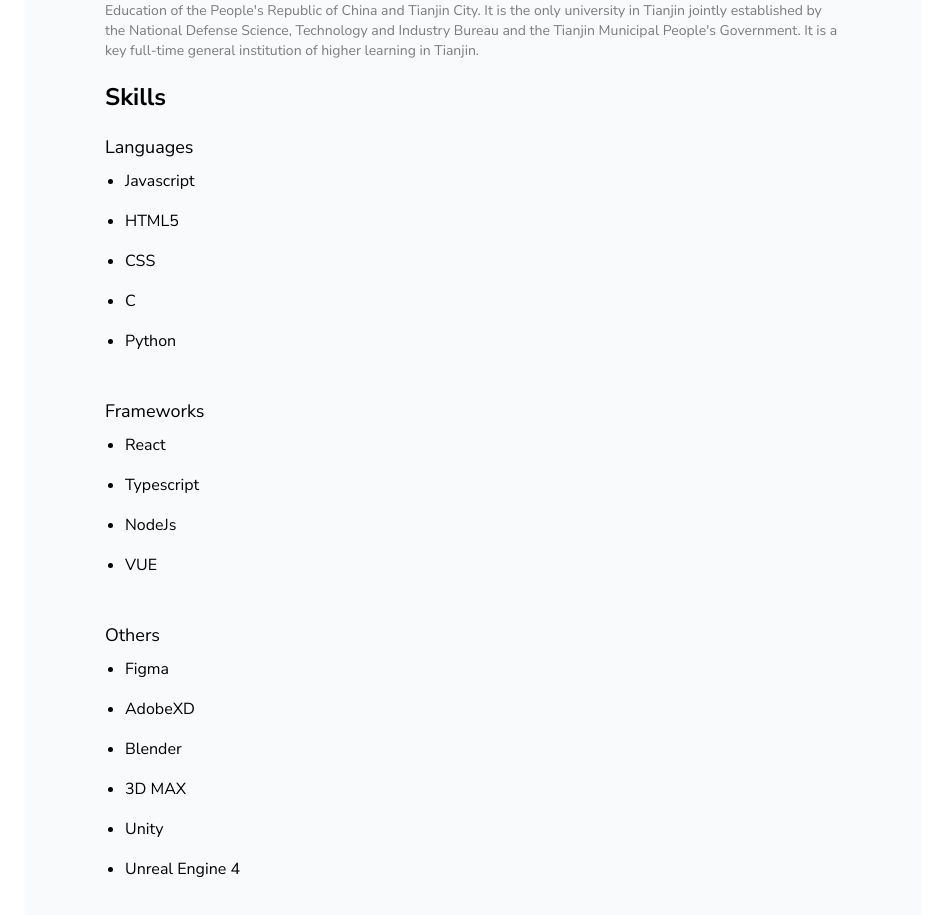
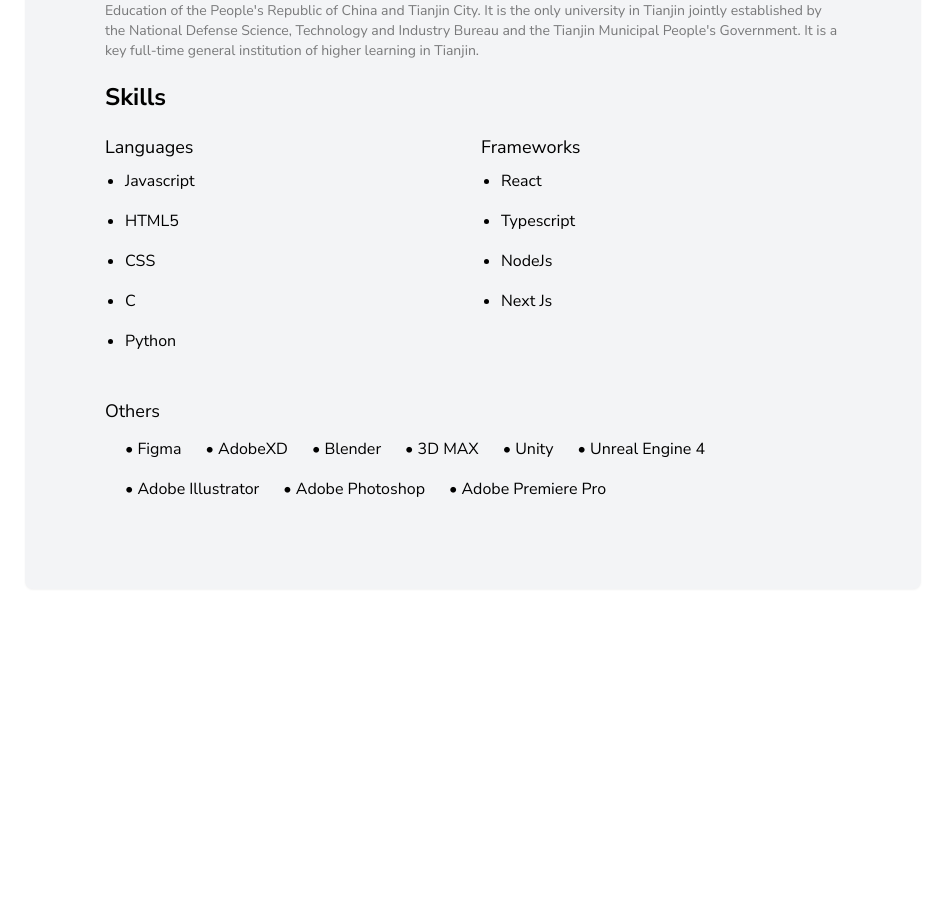
Before and after one commit to RaHasib/portfolio_update, a Next.js app: page /resume in a window 1280 px wide. Shown: the part 827-1742 px from the top of the page, without its empty margins (167-1112 px from the left). After the commit the page ends 1456 px from the top, so only its background shows below. Built offline with nearby package versions, Linux system fonts and the light colour scheme.

Commit message:
fixed resume

```diff
--- a/components/ProjectResume/index.js
+++ b/components/ProjectResume/index.js
@@ -12,7 +12,7 @@
           <div className="w-3/5">
               <h2 className="text-lg font-bold">{position}</h2>
               {bulletsLocal && bulletsLocal.length > 0 && (
-          <ul className="list-disc">
+                  <ul className="list-disc list-inside">
                       {bulletsLocal.map((bullet, index) => (
                           <li key={index} className="text-sm my-1 opacity-70">
                               {bullet}
--- a/data/portfolio.json
+++ b/data/portfolio.json
@@ -118,7 +118,7 @@
       "React",
       "Typescript",
       "NodeJs",
-      "VUE"
+      "Next Js"
     ],
     "others": [
       "Figma",
@@ -126,7 +126,10 @@
       "Blender",
       "3D MAX",
       "Unity",
-      "Unreal Engine 4"
+      "Unreal Engine 4",
+      "Adobe Illustrator",
+      "Adobe Photoshop",
+      "Adobe Premiere Pro"
     ]
   }
 }
--- a/pages/resume.js
+++ b/pages/resume.js
@@ -47,7 +47,7 @@
               <div className="mt-10 w-full flex flex-col items-center">
                   <div
                       className={`w-full ${
-                        mount && theme.theme === "dark" ? "bg-slate-800" : "bg-gray-50"
+                          mount && theme.theme === "dark" ? "bg-slate-800" : "bg-gray-100"
                       } max-w-4xl p-20 mob:p-5 desktop:p-20 rounded-lg shadow-sm`}
                   >
                       <h1 className="text-3xl font-bold">{name}</h1>
@@ -56,12 +56,12 @@
                           {resume?.description}
                       </h2>
                       <div className="mt-2">
-                    <Socials />
+                          <Socials/>
                       </div>
                       <div className="mt-5">
                           <h1 className="text-2xl font-bold">Experience</h1>
                           {resume?.experiences?.map(
-                        ({ id, dates, type, position, bullets }) => (
+                              ({id, dates, type, position, bullets}) => (
                                   <ProjectResume
                                       key={id}
                                       dates={dates}
@@ -84,17 +84,16 @@
                               </p>
                           </div>
                       </div>
+
                       <div className="mt-5">
                           <h1 className="text-2xl font-bold">Skills</h1>
-                    <div className="grid sm:grid-cols-1 md:grid-cols-3 gap-4">
+                          <div className="grid grid-cols-2 grid-rows gap-4">
                               {resume.languages && (
-                          <div className="mt-2 mob:mt-5">
+                                  <div className="mt-2 mob:mt-5 row-span-2">
                                       <h2 className="text-lg">Languages</h2>
                                       <ul className="list-disc">
                                           {resume.languages.map((language, index) => (
-                                  <li key={index} className="ml-5 py-2">
-                                    {language}
-                                  </li>
+                                              <li key={index} className="ml-5 py-2">{language}</li>
                                           ))}
                                       </ul>
                                   </div>
@@ -105,28 +104,26 @@
                                       <h2 className="text-lg">Frameworks</h2>
                                       <ul className="list-disc">
                                           {resume.frameworks.map((framework, index) => (
-                                  <li key={index} className="ml-5 py-2">
-                                    {framework}
-                                  </li>
+                                              <li key={index} className="ml-5 py-2">{framework}</li>
                                           ))}
                                       </ul>
                                   </div>
                               )}
 
                               {resume.others && (
-                          <div className="mt-2 mob:mt-5">
+                                  <div className="mt-1 mob:mt-5 col-span-2">
                                       <h2 className="text-lg">Others</h2>
-                            <ul className="list-disc">
+                                      <div className="flex flex-wrap gap-x-1 mt-1">
                                           {resume.others.map((other, index) => (
-                                  <li key={index} className="ml-5 py-2">
-                                    {other}
-                                  </li>
+                                              <span key={index} className="ml-5 py-2">• {other}</span>
                                           ))}
-                            </ul>
+                                      </div>
                                   </div>
                               )}
+
                           </div>
                       </div>
+
                   </div>
               </div>
           )}
```
Lines whose indentation alone changed are shown as unchanged.
